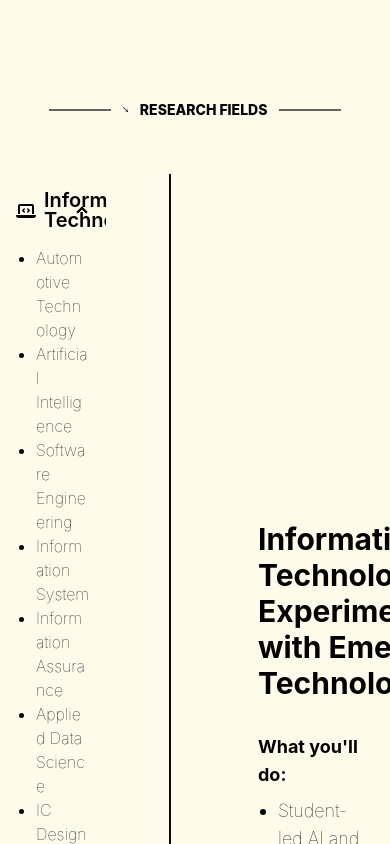
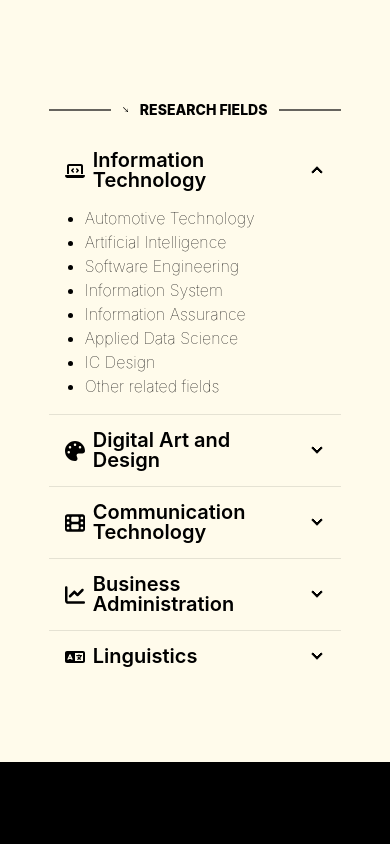
Before and after one commit to PhucKhang1310/ResFes2026, a React (Vite) app: page / in a window 390 px wide. Shown: the part 2760-3604 px from the top of the page. Built offline with nearby package versions, Linux system fonts and the light colour scheme.

Commit message:
feat: Add UI mobile for research, re-arrange fields order

```diff
--- a/src/components/research/ResearchCarousel.tsx
+++ b/src/components/research/ResearchCarousel.tsx
@@ -33,6 +33,17 @@
       ],
     },
     {
+      title: "Communication Technology: Exploring Media Innovation",
+      items: [
+        "Interactive & Immersive Storytelling (AR/VR, 360-degree video, interactive narratives)",
+        "Short-form Visual Communication",
+        "AI-mediated Multimedia Communication (AI-generated content, Human vs. AI communicator)",
+        "Ethical & Responsible Multimedia Communication",
+        "Fake News, Visual Misinformation & Deepfakes",
+        "CSR & Sustainability Communication in Multimedia Contexts",
+      ],
+    },
+    {
       title: "Business Administration: Business Insight through Inquiry",
       items: [
         "Student research on digital business models",
@@ -43,17 +54,6 @@
         "Policy makers and economic developments",
         "Policy makers and ESG/Environmental/Green practices - drivers and consequences",
         "Stock market exchanges: implications for the authority",
-      ],
-    },
-    {
-      title: "Communication Technology: Exploring Media Innovation",
-      items: [
-        "Interactive & Immersive Storytelling (AR/VR, 360-degree video, interactive narratives)",
-        "Short-form Visual Communication",
-        "AI-mediated Multimedia Communication (AI-generated content, Human vs. AI communicator)",
-        "Ethical & Responsible Multimedia Communication",
-        "Fake News, Visual Misinformation & Deepfakes",
-        "CSR & Sustainability Communication in Multimedia Contexts",
       ],
     },
     {
--- a/src/components/research/ResearchFields.tsx
+++ b/src/components/research/ResearchFields.tsx
@@ -2,8 +2,11 @@
 import { useFadeIn } from "../../hook/useFadeIn";
 import ResearchAccordion from "./ResearchAccordion";
 import ResearchCarousel from "./ResearchCarousel";
+import { useCheckMobile } from "../../hook/useCheckMobile";
+import ResearchFieldsMobile from "./ResearchfieldsMobile";
 
 const ResearchFields = () => {
+  const { isMobile } = useCheckMobile();
   const [activeField, setActiveField] = useState(0);
   const carouselRef = useRef<HTMLDivElement>(null);
   const { inView, ref } = useFadeIn();
@@ -32,6 +35,15 @@
       setActiveField(index);
     }
   };
+
+  if (isMobile) {
+    return (
+      <ResearchFieldsMobile
+        activeField={activeField}
+        onAccordionChange={handleAccordionChange}
+      />
+    )
+  }
 
   return (
     <div
--- /dev/null
+++ b/src/components/research/ResearchfieldsMobile.tsx
@@ -0,0 +1,38 @@
+import { useInView } from "react-intersection-observer";
+import ResearchAccordion from "./ResearchAccordion";
+
+const ResearchFieldsMobile = ({ activeField, onAccordionChange }) => {
+    const { ref, inView } = useInView();
+
+    return (
+        <div
+            id="research-fields"
+            ref={ref}
+            className={`flex flex-col justify-center items-center pt-10 pb-20 bg-amber-50 scroll-mt-24
+        ${inView ? "fade-in" : "opacity-0"}`}
+        >
+            <span className="divider before:bg-black/60 after:bg-black/60 mt-20 font-extrabold text-sm text-black flex gap-3 w-3/4 self-center">
+                <svg
+                    viewBox="0 0 292.828 292.828"
+                    xmlns="http://www.w3.org/2000/svg"
+                    width="25"
+                >
+                    <polygon
+                        points="256.756,99.709 256.74,231.242 25.509,0 0,25.509 231.247,256.756 99.709,256.756 99.709,292.828 292.828,292.828 292.828,99.709"
+                        fill="#000000"
+                    />
+                </svg>
+                RESEARCH FIELDS
+            </span>
+            <>
+                <ResearchAccordion
+                    activeField={activeField}
+                    onAccordionChange={onAccordionChange}
+                />
+            </>
+        </div>
+    );
+};
+
+
+export default ResearchFieldsMobile;
```
